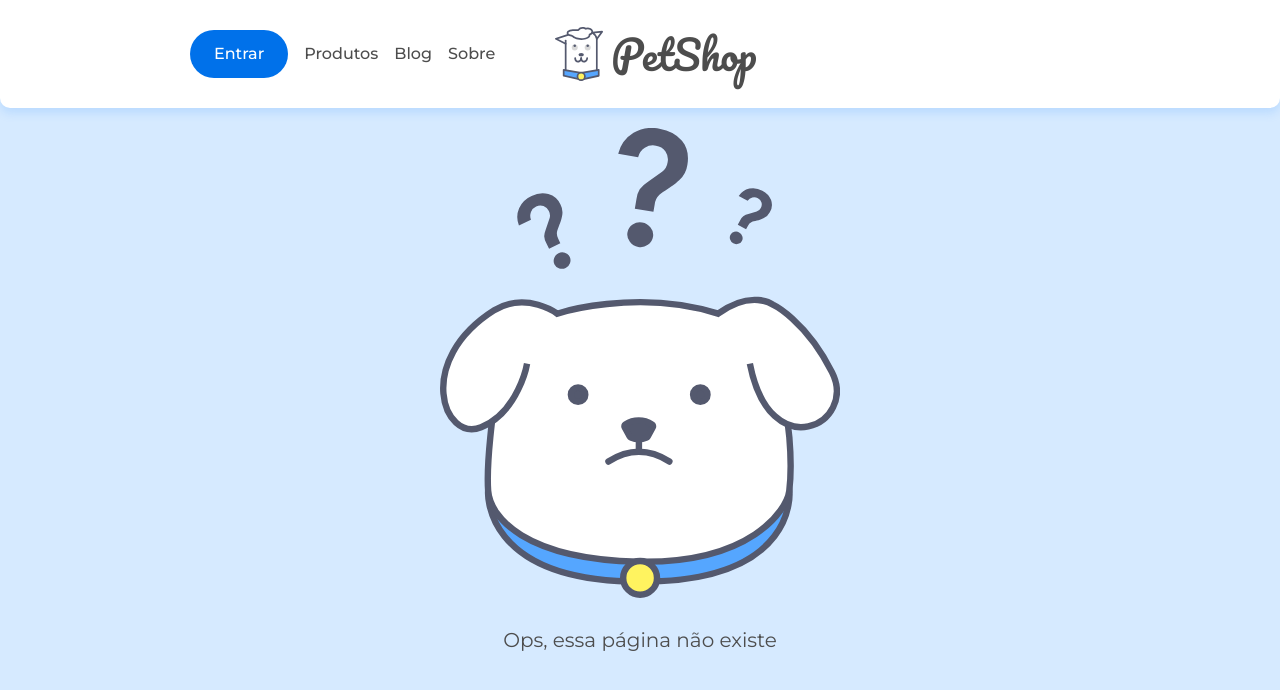
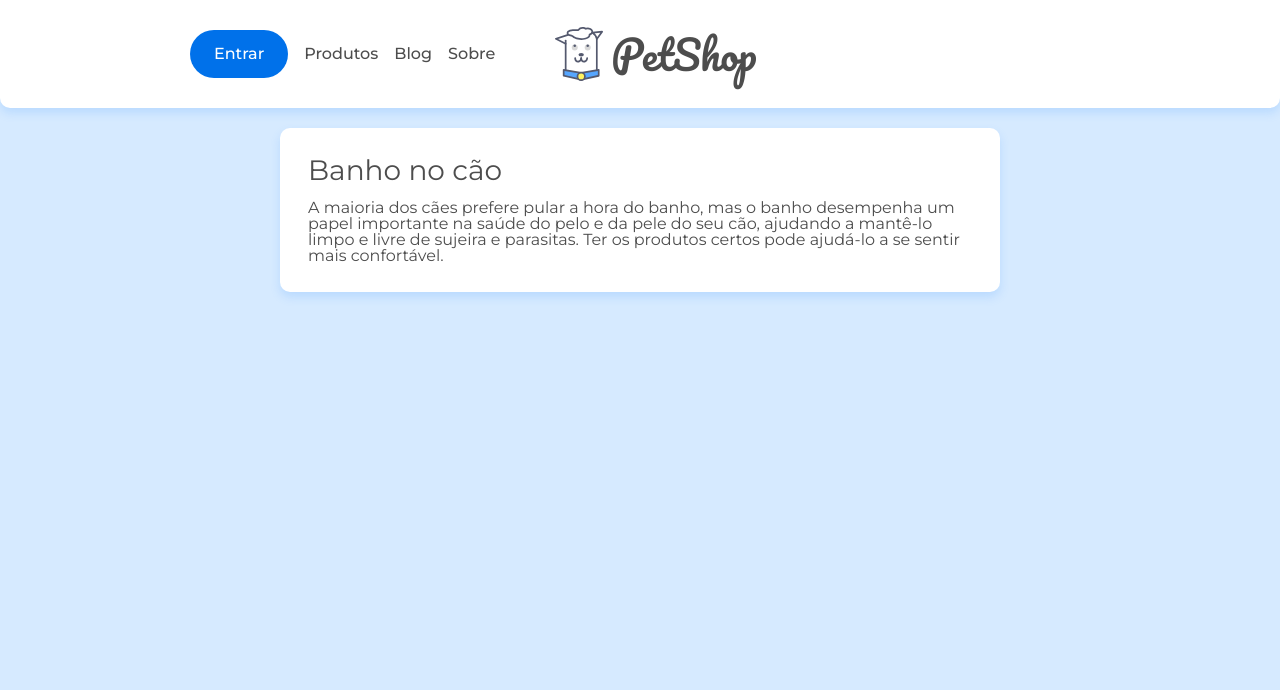
Before and after one commit to lucsimao/alura-react-router-spa, a React (Create React App) app: page /posts/1 in a window 1280 px wide. Shown: the top 690 px of the page. Built offline with nearby package versions, Linux system fonts and the light colour scheme; data requests are answered from the project's data file.

Commit message:
feat: create Post page

```diff
--- a/src/App.jsx
+++ b/src/App.jsx
@@ -5,6 +5,7 @@
 import Cabecalho from './components/Cabecalho';
 import Home from './paginas/Home';
 import Pagina404 from './paginas/Pagina404';
+import Post from './paginas/Post';
 import React from 'react';
 import Sobre from './paginas/Sobre';
 
@@ -19,6 +20,9 @@
         <Route path="/sobre">
           <Sobre />
         </Route>
+        <Route path="/posts/:id">
+          <Post />
+        </Route>
         <Route>
           <Pagina404 />
         </Route>
--- a/src/components/ListaPost.jsx
+++ b/src/components/ListaPost.jsx
@@ -8,7 +8,7 @@
 
   useEffect(() => {
     busca(url, setPosts);
-  }, []);
+  }, [url]);
 
   return (
     <section className="posts container">
--- /dev/null
+++ b/src/paginas/Post.jsx
@@ -0,0 +1,26 @@
+import '../assets/css/post.css';
+
+import React, { useEffect, useState } from 'react';
+
+import { busca } from '../api/api';
+import { useParams } from 'react-router-dom';
+
+const Post = () => {
+  const { id } = useParams();
+  const [post, setPost] = useState({});
+
+  useEffect(() => {
+    busca(`/posts/${id}`, setPost);
+  }, [id]);
+
+  return (
+    <main className="container flex flex--centro">
+      <article className="cartao post">
+        <h2 className="cartao__titulo">{post.title}</h2>
+        <p className="cartao__text">{post.body}</p>
+      </article>
+    </main>
+  );
+};
+
+export default Post;
```
